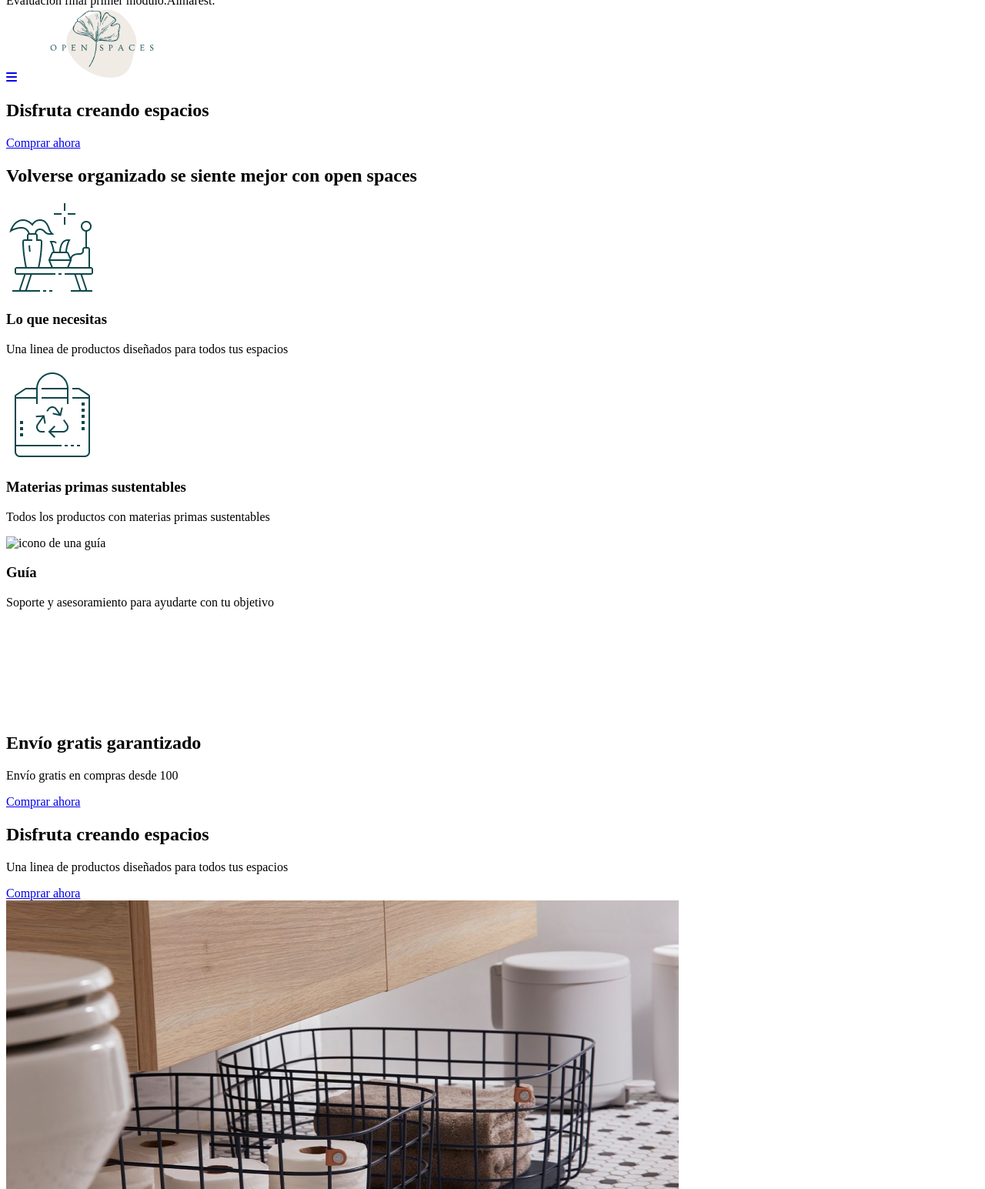
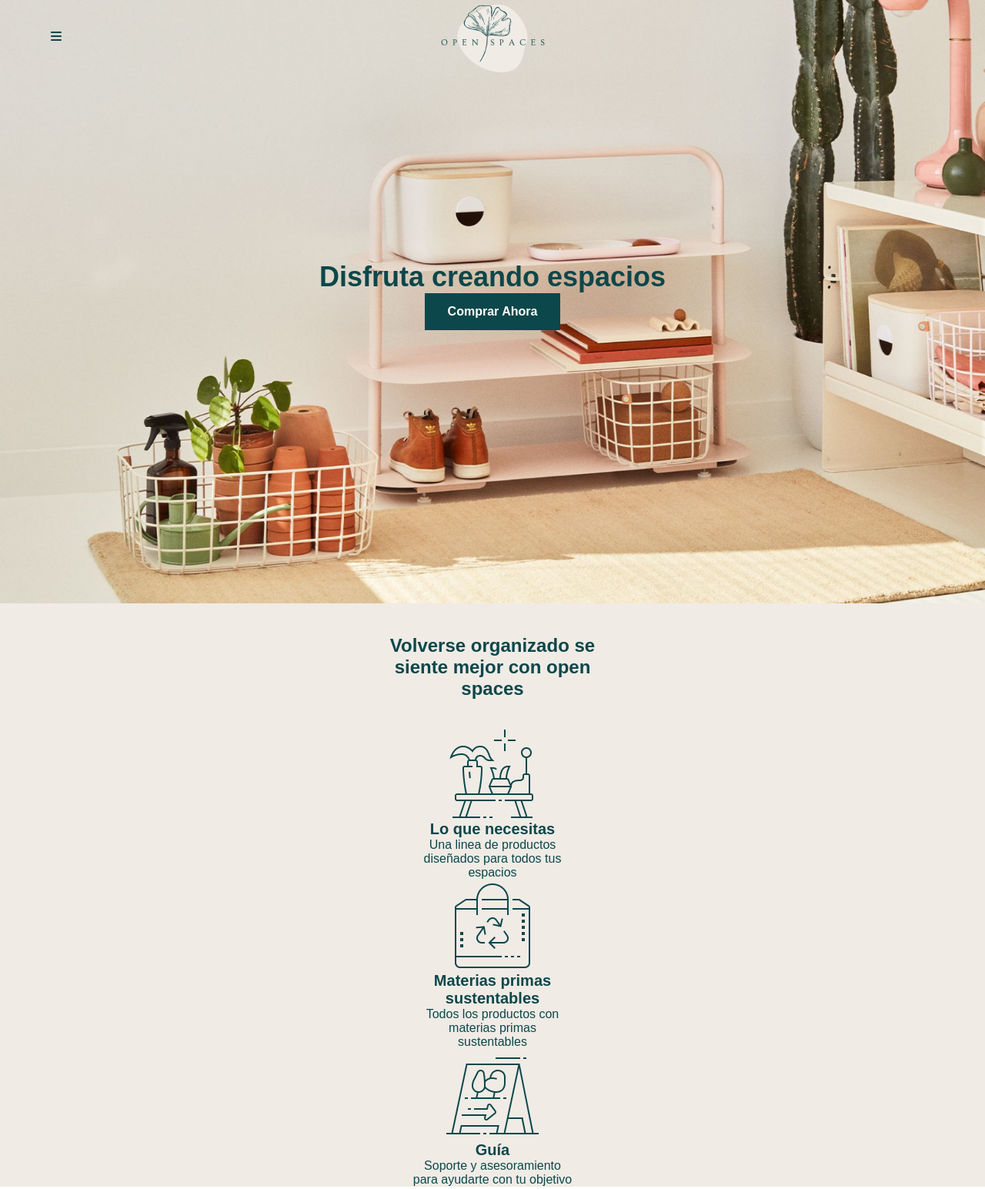
Before and after one commit to Adalab/modulo-1-evaluacion-final-Aimarest, a website: page src/html/index.html in a window 1280 px wide. Shown: the part 16-1561 px from the top of the page at 77% size. Drawn offline with nearby package versions, Linux system fonts and the light colour scheme; files that its build step writes are made by us from their sources; files whose address does not match are found by name; a web font is replaced by a local one.

Commit message:
background image in section1 and first version section2

```diff
--- a/src/html/index.html
+++ b/src/html/index.html
@@ -14,102 +14,178 @@
       href="https: //fonts.googleapis.com/css2? familia= Poppins:peso@300;400;500;600;700 & display=swap"
       rel="stylesheet"
     />
-    <link rel="stylesheet" href="./assets/css/styles.css"
+    <link rel="stylesheet" href="./assets/css/main.css" />
     <title>Evaluación final primer módulo.Aimarest.</title>
   </head>
   <body>
- <header class ="header"id="header">
-   <a class=""href="https://adalab.es/" title="Menú"> <i class="fa-solid fa-bars"></i></a>
-   <img src="../images/logo.png">
+    <header class="header" id="header">
+      <a class="header__menu" href="https://adalab.es/" title="Menú">
+        <i class="fa-solid fa-bars"></i
+      ></a>
+      <img
+        class="header__image"
+        src="../assets/images/logo.png"
+        title="logo de open spaces"
+      />
     </header>
     <main>
       <section class="section1">
-     <h1>Disfruta creando espacios</h1>
-     <a class="buynow"href="#"title="Pulse para comprar"> Comprar ahora </a>
+        <h1 class="section1__title">Disfruta creando espacios</h1>
+        <a
+          class="section1__link"
+          href="https://adalab.es/"
+          title="Pulse para comprar"
+        >
+          Comprar ahora
+        </a>
       </section>
       <section class="section2">
-     <h2 class="section2__title"> Volverse organizado se siente mejor con open spaces </h2>
+        <h2 class="section2__title">
+          Volverse organizado se siente mejor con open spaces
+        </h2>
         <article class="secondsection">
-
-      <img class="secondsection__icons"src="../images/icon_1.png" alt="icono de variedad de productos"title="variedad de productos"/>
-      <h3 class="secondsection__title"> Lo que necesitas</h3>
-      <p class="secondsection__text">Una linea de productos diseñados para todos tus espacios</p>
+          <img
+            class="secondsection__icons"
+            src="../assets/images/icon_1.png"
+            alt="icono de variedad de productos"
+            title="variedad de productos"
+          />
+          <h3 class="secondsection__title">Lo que necesitas</h3>
+          <p class="secondsection__text">
+            Una linea de productos diseñados para todos tus espacios
+          </p>
         </article>
         <article class="secondsection">
-       <img class="secondsection__icons"src="../images/icon_2.png" alt="icono bolsa reciclable"title="bolsa reciclable"/>
-       <h3 class="secondsection__title">Materias primas sustentables </h3>
-       <p class="secondsection__text"> Todos los productos con materias primas sustentables </p>
+          <img
+            class="secondsection__icons"
+            src="../assets/images/icon_2.png"
+            alt="icono bolsa reciclable"
+            title="bolsa reciclable"
+          />
+          <h3 class="secondsection__title">Materias primas sustentables</h3>
+          <p class="secondsection__text">
+            Todos los productos con materias primas sustentables
+          </p>
         </article>
         <article class="secondsection">
-       <img class="secondsection__icons"src="../images/icon__3.png" alt="icono de una guía"title="Una guía para ayudarte"/>
-       <h3 class="secondsection__title"> Guía</h3>
-       <p class="secondsection__text"> Soporte y asesoramiento para ayudarte con tu objetivo </p>
+          <img
+            class="secondsection__icons"
+            src="../assets/images/icon_3.png"
+            alt="icono de una guía"
+            title="Una guía para ayudarte"
+          />
+          <h3 class="secondsection__title">Guía</h3>
+          <p class="secondsection__text">
+            Soporte y asesoramiento para ayudarte con tu objetivo
+          </p>
         </article>
       </section>
       <section class="section3">
-     <img class="section3__icon"src="../images/icon_4.png" alt="icono de una furgoneta"
-     title="Envío gratis"/>
-     <h2 class="section3__title"> Envío gratis garantizado</h2>
-     <p class="section3__text">Envío gratis en compras desde 100 </p>
-     <a class="section3__link" href="https://adalab.es/" title="Haga click para comprar"> Comprar ahora </a>
+        <img
+          class="section3__icon"
+          src="../assets/images/icon_4.png"
+          alt="icono de una furgoneta"
+          title="Envío gratis"
+        />
+        <h2 class="section3__title">Envío gratis garantizado</h2>
+        <p class="section3__text">Envío gratis en compras desde 100</p>
+        <a
+          class="section3__link"
+          href="https://adalab.es/"
+          title="Haga click para comprar"
+        >
+          Comprar ahora
+        </a>
       </section>
       <section class="section4">
         <article class="fourthsection">
-       <h2 class="section4__title"> Disfruta creando espacios </h2>
+          <h2 class="section4__title">Disfruta creando espacios</h2>
           <p class="section4__text">
             Una linea de productos diseñados para todos tus espacios
           </p>
-       <a class="section4__link"href="https://adalab.es/"title="Haz click para comprar"> Comprar ahora </a>
+          <a
+            class="section4__link"
+            href="https://adalab.es/"
+            title="Haz click para comprar"
+          >
+            Comprar ahora
+          </a>
         </article>
-     <img class="section4__image"src="../images/creando-espacios.jpg" title="Organizadores para baño"
-     alt="foto de organizadores para baño"/>
+        <img
+          class="section4__image"
+          src="../assets/images/creando-espacios.jpg"
+          title="Organizadores para baño"
+          alt="foto de organizadores para baño"
+        />
       </section>
     </main>
     <footer class="footer">
       <nav class="footer__nav">
-<h3 class="footer__title"> Tienda </h3>
+        <h3 class="footer__title">Tienda</h3>
         <ul class="footer__list">
           <li>
-    <a class="footer__list__link"href="https://adalab.es/"> Productos </a>
+            <a class="footer__list__link" href="https://adalab.es/">
+              Productos
+            </a>
           </li>
           <li>
-    <a class="footer__list__link"href="https://adalab.es/"> Cajoneras </a>
+            <a class="footer__list__link" href="https://adalab.es/">
+              Cajoneras
+            </a>
           </li>
           <li>
-    <a class="footer__list__link"href="https://adalab.es/"> Para toda la casa </a>
+            <a class="footer__list__link" href="https://adalab.es/">
+              Para toda la casa
+            </a>
           </li>
           <li>
-    <a class="footer__list__link"href="https://adalab.es/"> Habitaciones </a>
+            <a class="footer__list__link" href="https://adalab.es/">
+              Habitaciones
+            </a>
           </li>
         </ul>
       </nav>
       <nav class="footer__nav">
-     <h3 class="footer__title"> Nosotros </h3>
+        <h3 class="footer__title">Nosotros</h3>
         <ul class="footer__list">
           <li>
-         <a class="footer__list__link"href="https://adalab.es/"> Nuestra guía </a>
+            <a class="footer__list__link" href="https://adalab.es/">
+              Nuestra guía
+            </a>
           </li>
           <li>
-         <a class="footer__list__link"href="https://adalab.es/"> Nuestro diseño </a>
+            <a class="footer__list__link" href="https://adalab.es/">
+              Nuestro diseño
+            </a>
           </li>
           <li>
-         <a class="footer__list__link"href="https://adalab.es/"> Nuestra historia </a>
+            <a class="footer__list__link" href="https://adalab.es/">
+              Nuestra historia
+            </a>
           </li>
           <li>
-         <a class="footer__list__link"href="https://adalab.es/"> Ayuda </a>
+            <a class="footer__list__link" href="https://adalab.es/"> Ayuda </a>
           </li>
         </ul>
       </nav>
       <nav class="footer__nav">
-     <h3 class="footer__title"> Contacto </h3>
-     <p class="footer__text"> ayuda@openspaces.com </p>
-     <p class="footer__text"> Socios </p>
+        <h3 class="footer__title">Contacto</h3>
+        <p class="footer__text">ayuda@openspaces.com</p>
+        <p class="footer__text">Socios</p>
         <nav class="footer__nav__icons">
-       <a class="footer__nav__icon"href="https://adalab.es/"> <i class="fa-brands fa-linkedin-in"></i> </a>
-       <a class="footer__nav__icon"href="https://adalab.es/"> <i class="fa-brands fa-instagram"></i> </a>
-       <a class="footer__nav__icon"href="https://adalab.es/"> <i class="fa-brands fa-twitter"></i> </a>
+          <a class="footer__nav__icon" href="https://adalab.es/">
+            <i class="fa-brands fa-linkedin-in"></i>
+          </a>
+          <a class="footer__nav__icon" href="https://adalab.es/">
+            <i class="fa-brands fa-instagram"></i>
+          </a>
+          <a class="footer__nav__icon" href="https://adalab.es/">
+            <i class="fa-brands fa-twitter"></i>
+          </a>
         </nav>
-     <a class="footer__arrow"href="#header"> <i class="fa-regular fa-arrow-up-long"></i> </a>
+        <a class="footer__arrow" href="#header">
+          <i class="fa-regular fa-arrow-up-long"></i>
+        </a>
       </nav>
     </footer>
   </body>
--- a/src/scss/core/_reset.scss
+++ b/src/scss/core/_reset.scss
@@ -9,3 +9,6 @@ ul {
 a {
   text-decoration: none;
 }
+:root {
+  font-family: "Poppins", sans-serif;
+}
--- a/src/scss/core/_variables.scss
+++ b/src/scss/core/_variables.scss
@@ -9,4 +9,3 @@ $subtitlesize: 30px;
 $textsize: 16px;
 $thirdtitle: 20px;
 $secondtextsize: 14px;
-$titleweight: 600;
--- a/src/scss/main.scss
+++ b/src/scss/main.scss
@@ -0,0 +1,100 @@
+@import "core/reset";
+@import "core/variables";
+
+.header {
+  width: 100%;
+  position: fixed;
+  top: 0;
+  display: flex;
+  justify-content: center;
+  height: 134px;
+
+  &__menu {
+    width: 24px;
+    height: 24px;
+    margin-left: 33px;
+    position: absolute;
+    left: 33px;
+    top: 55px;
+    color: $bluegreen;
+  }
+
+  &__image {
+    height: 96px;
+    width: 213px;
+    margin-top: 19px;
+  }
+}
+.section1 {
+  width: 100vw;
+  height: 100vh;
+  display: flex;
+  flex-direction: column;
+  justify-content: center;
+  align-items: center;
+  background-image: url(../images/header.jpg);
+  background-size: cover;
+  background-position: center;
+  &__title {
+    font-size: $titlesize;
+    color: $bluegreen;
+    font-weight: 600;
+  }
+  &__link {
+    width: 176px;
+    height: 48px;
+    display: flex;
+    flex-direction: row;
+    justify-content: center;
+    align-items: center;
+    gap: 10px;
+    padding: 12px 24px;
+    background-color: $bluegreen;
+    color: $white;
+    font-size: $textsize;
+    font-weight: 600;
+    text-transform: capitalize;
+  }
+  &__image {
+    height: 421px;
+    width: 200px;
+    min-width: 100%;
+    object-fit: cover;
+    position: absolute;
+    top: 0;
+  }
+}
+.section2 {
+  display: flex;
+  flex-direction: column;
+  justify-content: center;
+  align-items: center;
+  background-color: $lightgrey;
+  width: 100vw;
+
+  &__title {
+    text-align: center;
+    color: $bluegreen;
+    width: 322px;
+    margin-top: 41px;
+    margin-bottom: 37px;
+  }
+}
+.secondsection {
+  display: flex;
+  flex-direction: column;
+  justify-content: center;
+  align-items: center;
+  width: 208px;
+  &__title {
+    text-align: center;
+    color: $bluegreen;
+    font-size: $thirdtitle;
+    font-weight: 600;
+  }
+  &__text {
+    text-align: center;
+    color: $bluegreen;
+    font-size: $textsize;
+  }
+}
```
Lines whose indentation alone changed are shown as unchanged.
